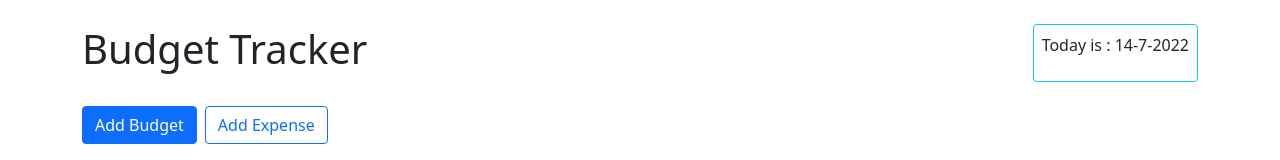
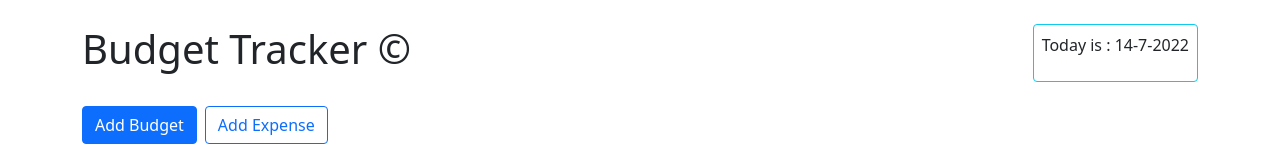
Before and after one commit to chris92vr/Budget-Tracker, a React (Create React App) app: page / in a window 1280 px wide. Shown: the top 160 px of the page. Built offline with nearby package versions, Linux system fonts and the light colour scheme.

Commit message:
make it better

```diff
--- a/src/App.js
+++ b/src/App.js
@@ -26,7 +26,7 @@ function App() {
     <>
       <Container className="my-4">
       <Stack direction="horizontal" className="mt-4 mb-4">
-      <h1 className=" me-auto">Budget Tracker</h1>
+      <h1 className=" me-auto">Budget Tracker © </h1>
       <CurrentDate />
       </Stack>
 
```
